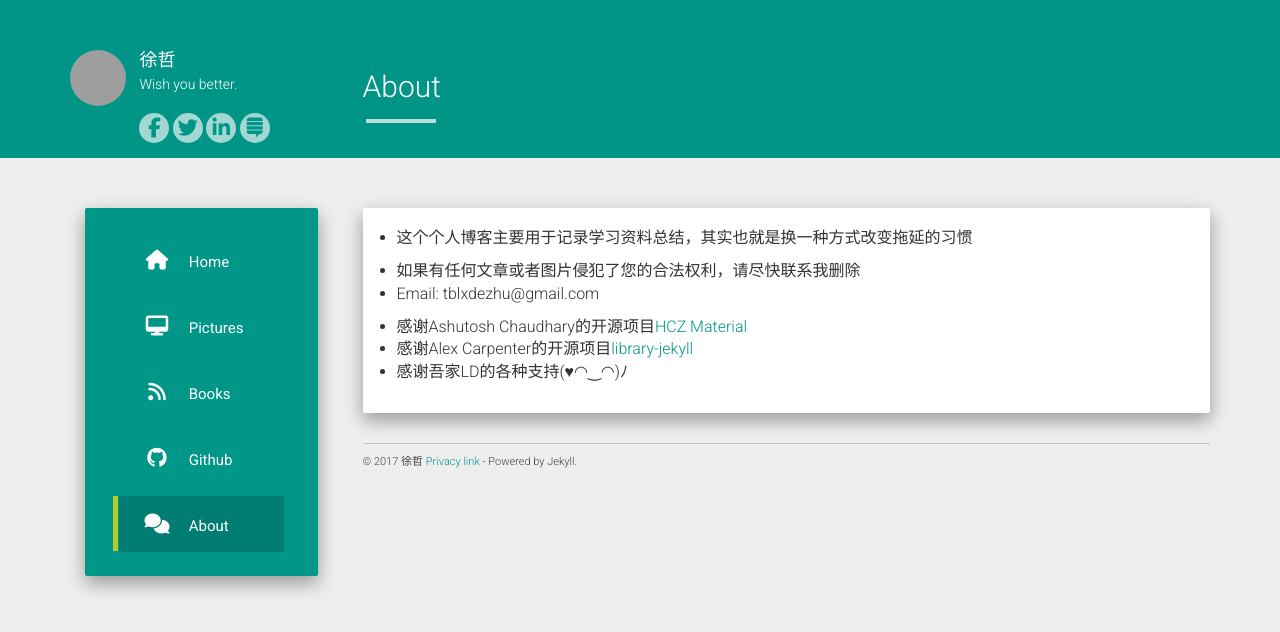
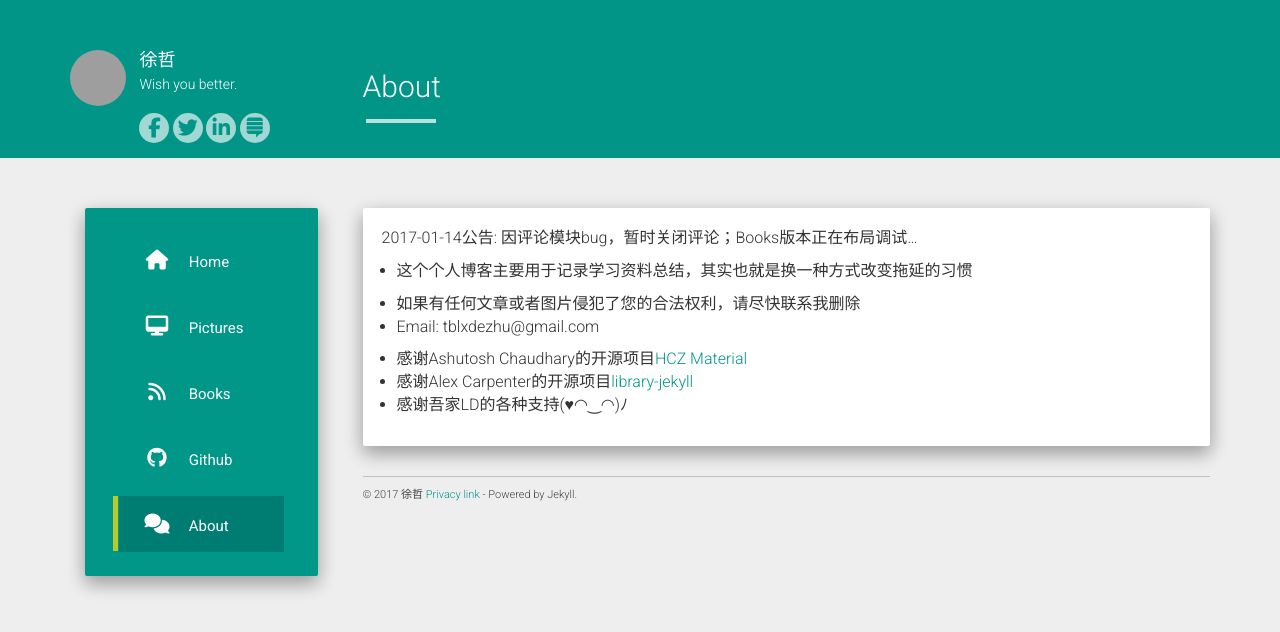
Before and after one commit to tblxdezhu/tblxdezhu.github.io, a Jekyll site: the page built from about.md, in a window 1280 px wide. Shown: the top 632 px of the page. Built offline with Jekyll 4.4.1, drawn with Linux system fonts in a browser that asks for light colours; nearby versions of some CDN libraries; grey boxes are pictures that could not be loaded.

Commit message:
xuzhe
添加公告

```diff
--- a/about.md
+++ b/about.md
@@ -4,6 +4,8 @@ title: About
 permalink: /about/
 ---
 
+2017-01-14公告:
+因评论模块bug，暂时关闭评论；Books版本正在布局调试...
 * 这个个人博客主要用于记录学习资料总结，其实也就是换一种方式改变拖延的习惯
 
 * 如果有任何文章或者图片侵犯了您的合法权利，请尽快联系我删除
```
